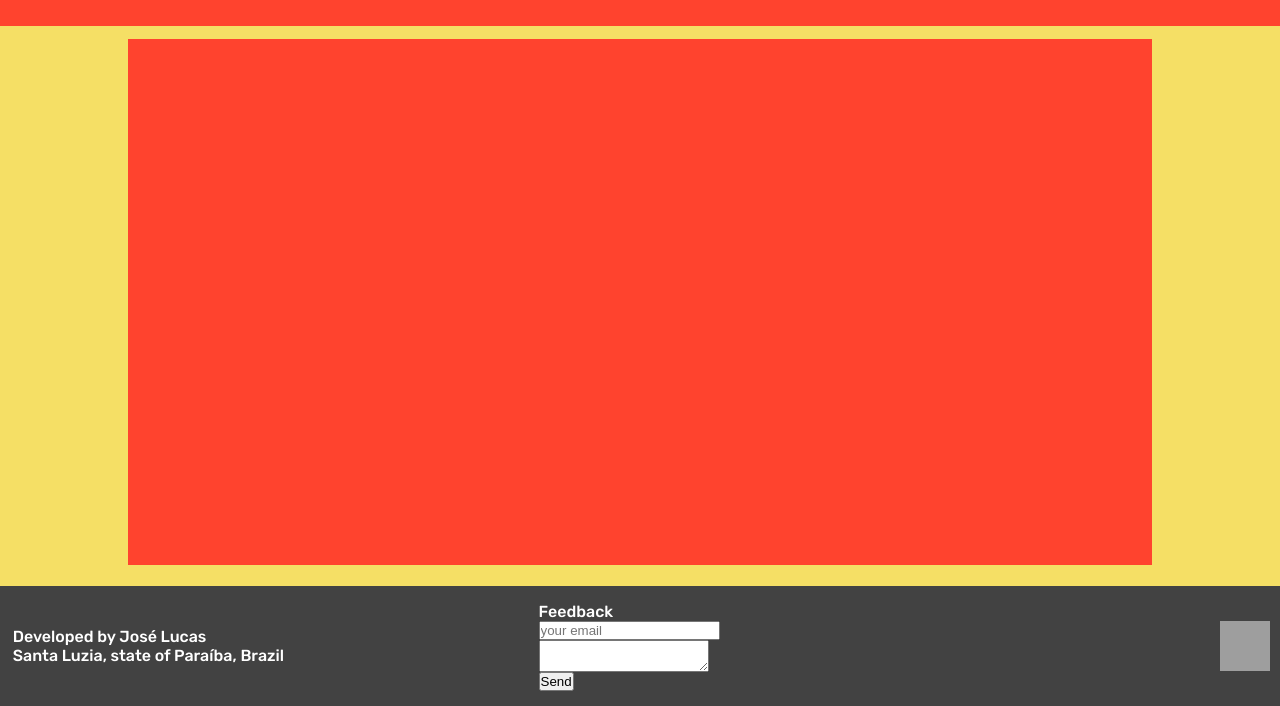
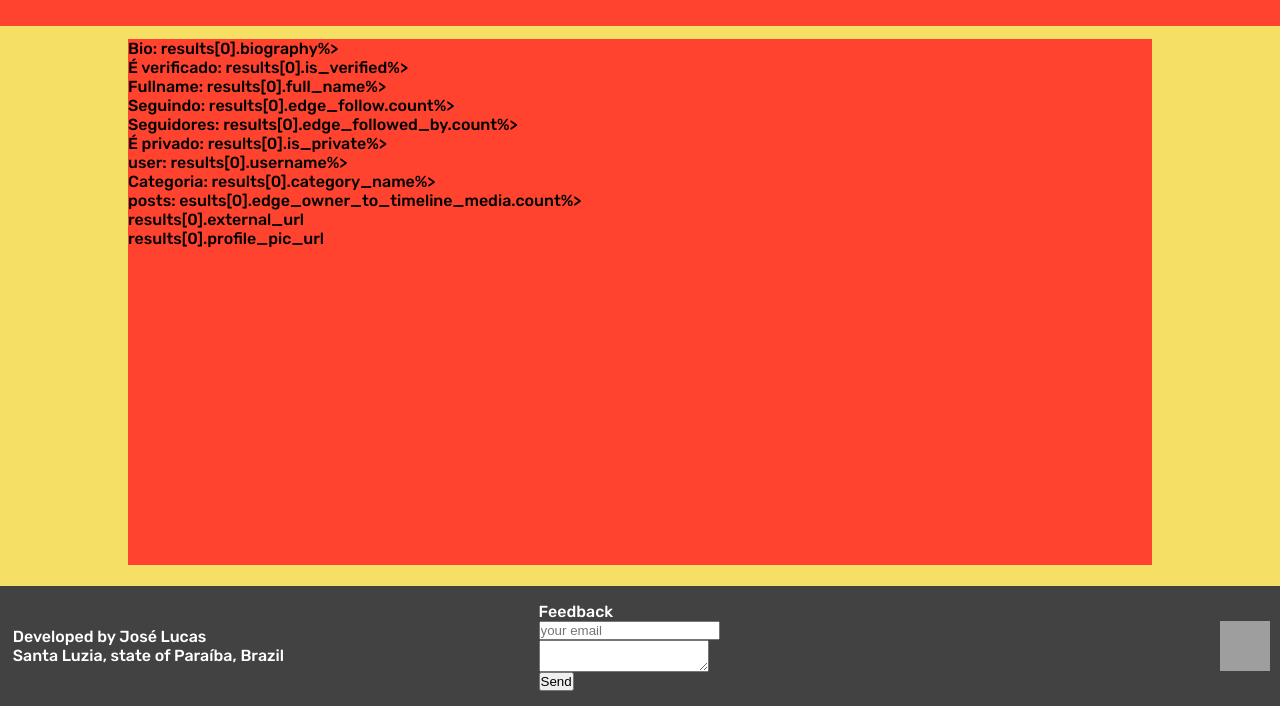
Before and after one commit to JoseLucasapp/RigbyLaneApp, a website: page app/views/profileData.html in a window 1280 px wide. Shown: the part 94-800 px from the top of the page. Drawn offline with Linux system fonts and the light colour scheme; files that its build step writes are made by us from their sources; grey boxes are pictures that could not be loaded.

Commit message:
update html

```diff
--- a/app/models/ReferenceDAO.js
+++ b/app/models/ReferenceDAO.js
@@ -1,6 +1,6 @@
 const {validationResult} = require('express-validator');
 const mongoose = require('mongoose');
-const axios = require('axios').default;
+const axios = require('axios');
 
 const User_schema = mongoose.model("Users",{
     username:{
@@ -49,13 +49,15 @@ ReferenceDAO.prototype.savedPage = (req, res)=>{
     res.render('saved');
 }
 ReferenceDAO.prototype.profilePage = async(req, res)=>{
+    /*
         try {
           const response = await axios.get('https://www.instagram.com/legadaodamassa/?__a=1');
           console.log(response);
         } catch (error) {
           console.error(error);
         }
-    //res.render('profileData',{results: response});
+    */
+    res.render('profileData');
 }
 ReferenceDAO.prototype.newUser = async(req, res)=>{
     let errors = validationResult(req);
--- a/app/views/profileData.html
+++ b/app/views/profileData.html
@@ -13,19 +13,17 @@
             </div>
             <div class="middle">
                 <div class="profileData">
-                    <!--
-                    <p>Bio: <%= results[0].biography%></p>
-                    <p>É verificado: <%= results[0].is_verified%></p>
-                    <p>Fullname: <%= results[0].full_name%></p>
-                    <p>Seguindo: <%= results[0].edge_follow.count%></p>
-                    <p>Seguidores: <%= results[0].edge_followed_by.count%></p>
-                    <p>É privado: <%= results[0].is_private%></p>
-                    <p>user: <%= results[0].username%></p>
-                    <p>Categoria: <%= results[0].category_name%></p>
-                    <p>posts: <%= results[0].edge_owner_to_timeline_media.count%></p>
-                    <a href="<%= results[0].external_url%>"><%= results[0].external_url%></a>
-                    <img src="<%=results[0].profile_pic_url%>" />
-                    -->
+                    <p>Bio: results[0].biography%></p>
+                    <p>É verificado: results[0].is_verified%></p>
+                    <p>Fullname: results[0].full_name%></p>
+                    <p>Seguindo: results[0].edge_follow.count%></p>
+                    <p>Seguidores: results[0].edge_followed_by.count%></p>
+                    <p>É privado: results[0].is_private%></p>
+                    <p>user: results[0].username%></p>
+                    <p>Categoria: results[0].category_name%></p>
+                    <p>posts: esults[0].edge_owner_to_timeline_media.count%></p>
+                    <p>results[0].external_url</p>
+                    <p>results[0].profile_pic_url </p>
                 </div>
             </div>
             <div class="footer">
```
